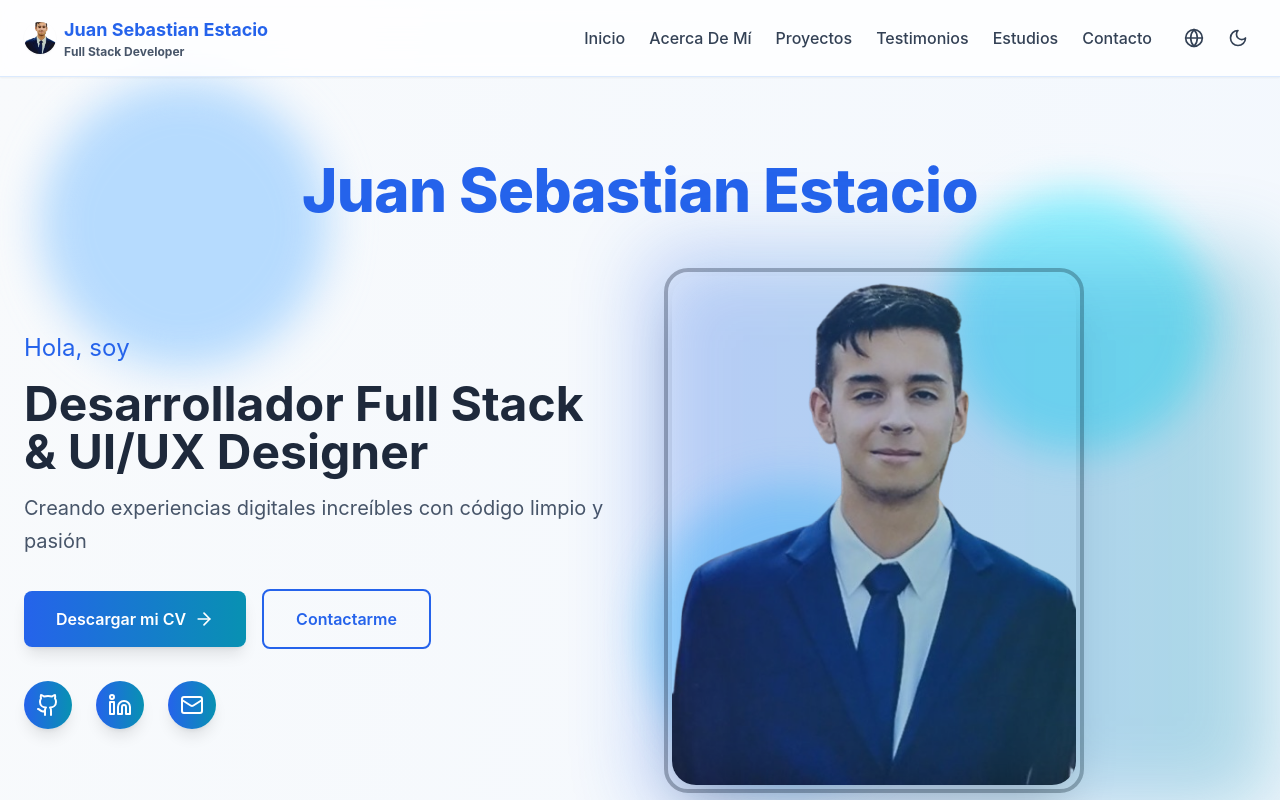
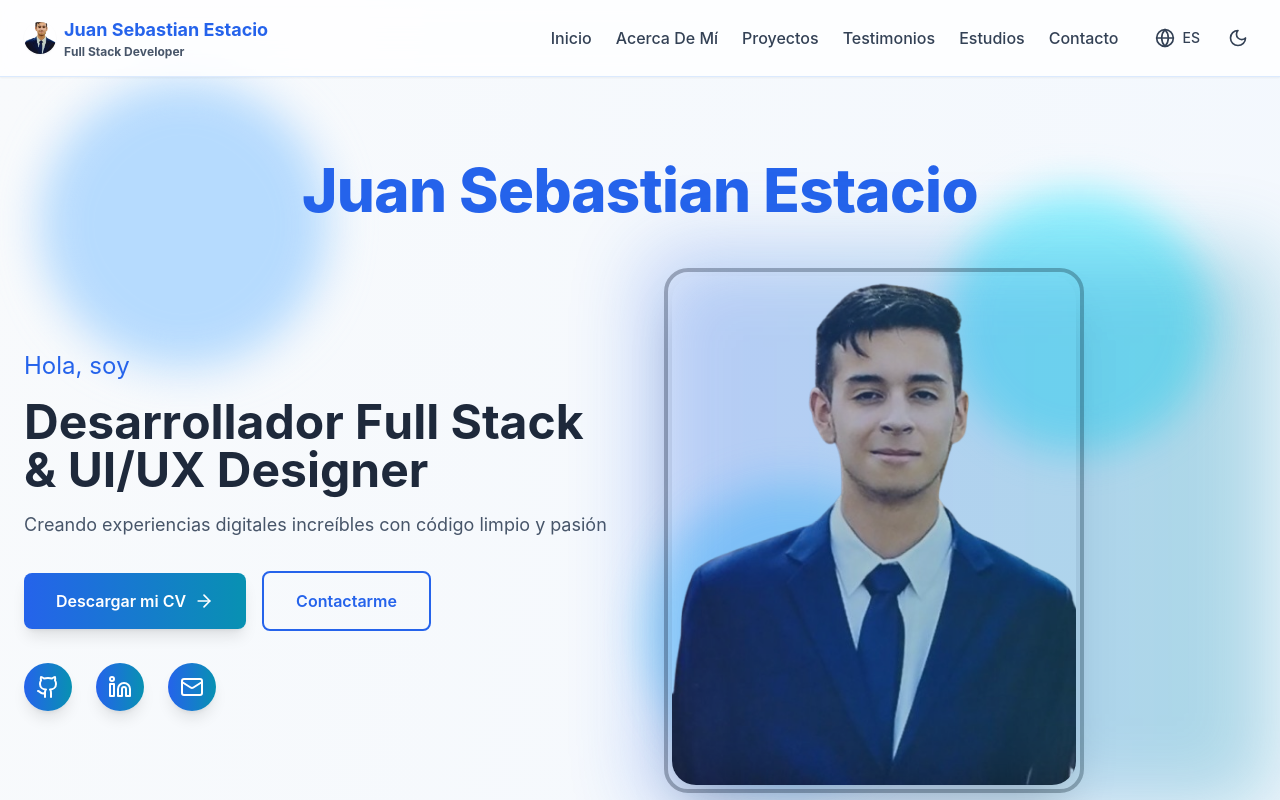
Before and after one commit to JuanSebastianE23/MI_PORTAFOLIO1, a Next.js app: page / in a window 1280 px wide. Shown: the top 800 px of the page. Built offline with nearby package versions, Linux system fonts and the light colour scheme.

Commit message:
subiendo ultimos cambios al portafolio: ajustar subtítulo hero y mostrar idioma en botón

```diff
--- a/app/page.tsx
+++ b/app/page.tsx
@@ -250,9 +250,12 @@ src="/1000247272-removebg-preview(1).png"
                  <button
                    onClick={toggleLang}
                    title={lang === 'es' ? 'Cambiar a inglés' : 'Switch to Spanish'}
-                  className="p-2 rounded-md hover:bg-blue-50 dark:hover:bg-slate-700 transition-colors"
+                   className="flex items-center gap-2 px-3 py-2 rounded-md hover:bg-blue-50 dark:hover:bg-slate-700 transition-colors"
                  >
                    <Globe className="w-5 h-5 text-slate-700" />
+                   <span className="text-sm font-medium text-slate-700">
+                     {lang === 'es' ? 'ES' : 'EN'}
+                   </span>
                  </button>
                 <button
                   onClick={toggleDark}
@@ -318,7 +321,7 @@ src="/1000247272-removebg-preview(1).png"
                  initial={{ opacity: 0 }}
                  animate={{ opacity: 1 }}
                  transition={{ delay: 0.9 }}
-                className="text-xl text-slate-600 mb-8 leading-relaxed"
+                 className="text-lg text-slate-600 mb-8 leading-relaxed"
                >
                  <AnimatedText text={t('subtitle')} speed={30} />
                </motion.p>
```
Lines whose indentation alone changed are shown as unchanged.
